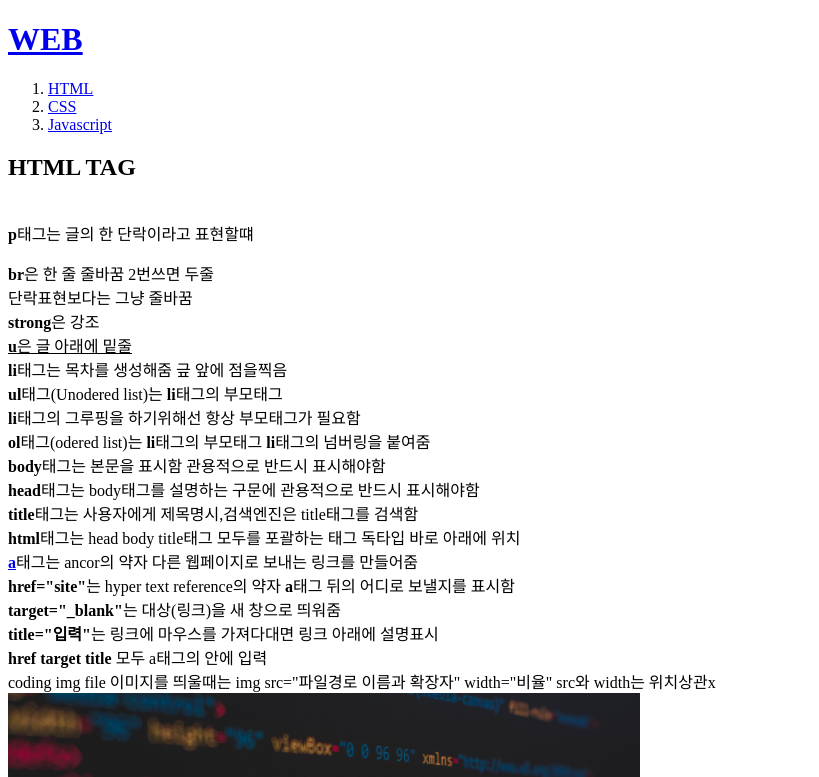
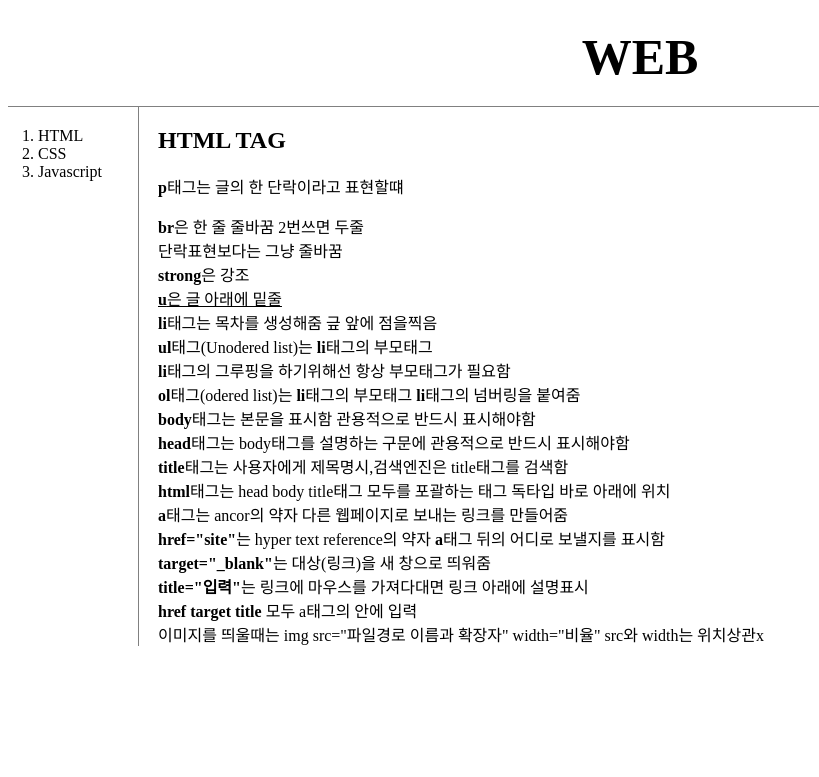
Before and after one commit to blackfresh/WEB1, a plain HTML site: page 1.html in a window 1280 px wide. Shown: the top 777 px of the page, without its empty margins (0-819 px from the left). Drawn offline with Linux system fonts and the light colour scheme.

Commit message:
Add files via upload

```diff
--- a/1.html
+++ b/1.html
@@ -4,15 +4,40 @@
 <title>html</title>
 <meta charset="utf-8"><!--uft-8이라는 방식으로 저장됬다는뜻 한글은 ufu-8설정을 해줘야함 -->
 </head>
+<style>
+a{
+    text-decoration: none;
+    color: black;
+}
+h1{
+    text-align: center;
+    border-bottom: 1px solid gray;
+    padding: 20px;
+    margin: 0px;
+    font-size: 50px;
+}
+#grid ol{
+    border-right: 1px solid gray;
+    width: 80px;
+    margin: 0px;
+    padding: 20px;
+    padding-left: 30px;
+}
+#grid{
+    display: grid;
+    grid-template-columns: 150px 1fr;
+}
+</style>
 <body>
 <h1><a href="index.html">WEB</h1></a>
+<div id="grid">
 <ol>
     <li><a href="1.html">HTML</li></a>
     <li><a href="2.html">CSS</li></a>
     <li><a href="3.html">Javascript</li></a>
 </ol>
+<div id="article">
 <h2>HTML TAG</h2>
-<p style="margin-top: 40px;">
 <strong>p</strong>태그는 글의 한 단락이라고 표현할떄</p>
 <strong>br</strong>은 한 줄 줄바꿈 2번쓰면 두줄<br>
 단락표현보다는 그냥 줄바꿈<br>
@@ -31,8 +56,8 @@
 <strong>target="_blank"</strong>는 대상(링크)을 새 창으로 띄워줌<br>
 <strong>title="입력"</strong>는 링크에 마우스를 가져다대면 링크 아래에 설명표시<br>
 <strong>href</strong> <strong>target</strong> <strong>title</strong> 모두 a태그의 안에 입력<br>
-coding img file
 이미지를 띄울때는 img src="파일경로 이름과 확장자" width="비율" src와 width는 위치상관x<br>
-<img src="1.jpg" width="50%">
+    </div>
+</div>
 </body>
 </html>
```
Also changed, not shown: 3.html (+31 -1 lines).
